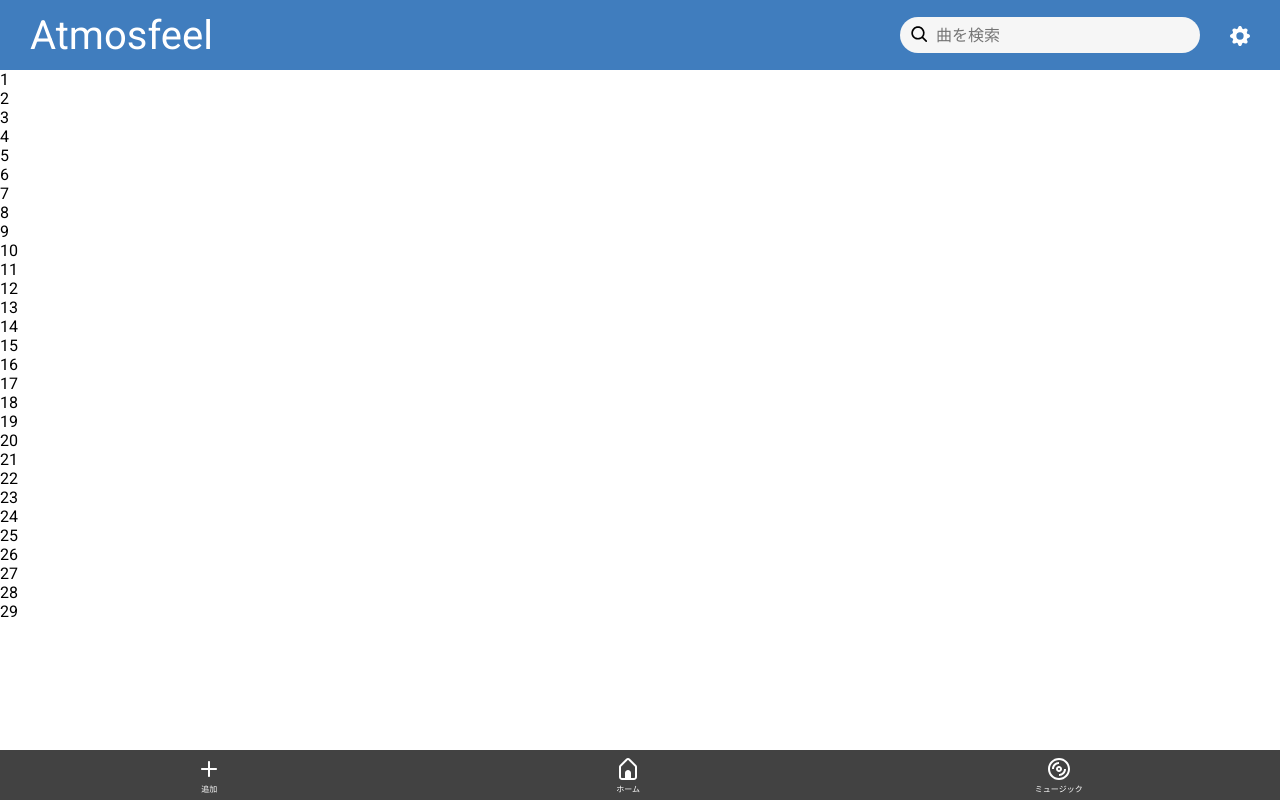
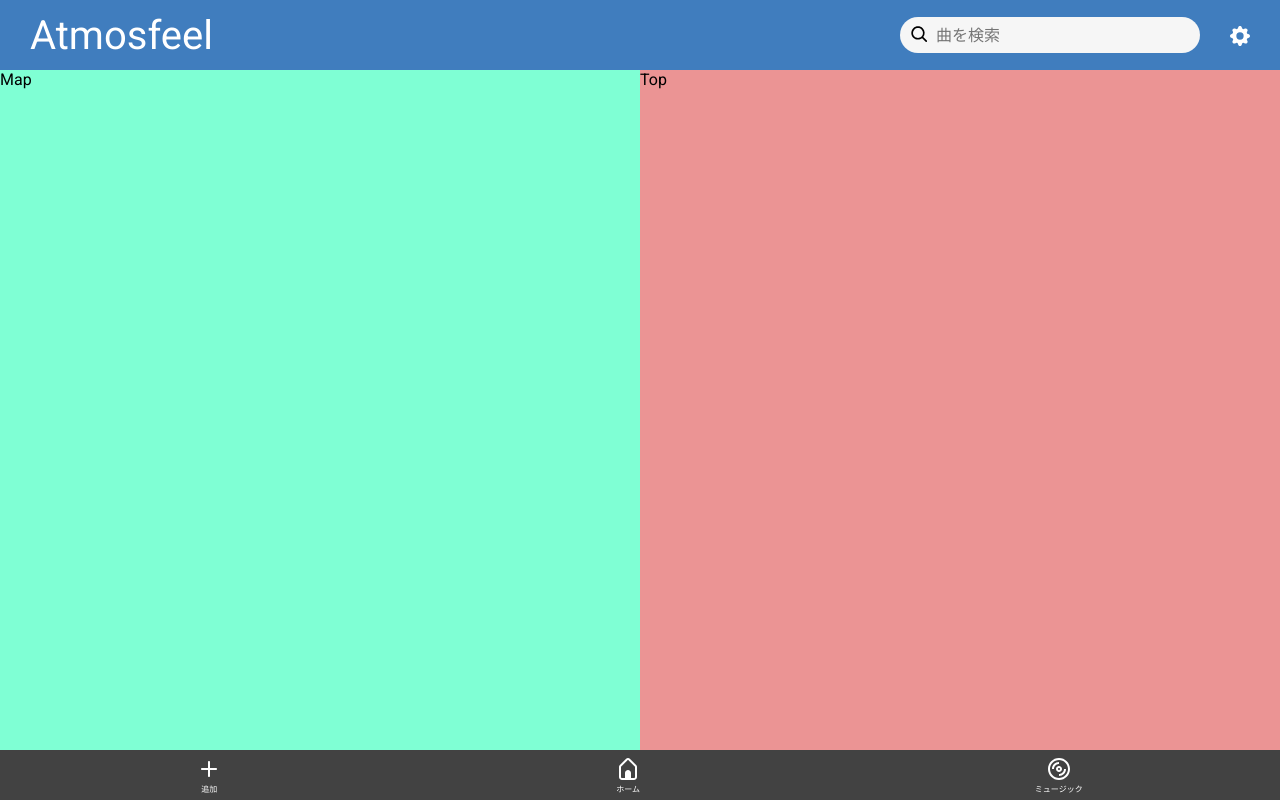
Before and after one commit to kc3hack/2024_A, a React (Vite) app in the folder frontend/: page / in a window 1280 px wide. Built offline with nearby package versions, Linux system fonts and the light colour scheme.

Commit message:
Layout MainPage

```diff
--- a/frontend/components/Main.tsx
+++ b/frontend/components/Main.tsx
@@ -1,66 +1,12 @@
 import React from "react";
+import Map from "../components/Map";
+import Top from "../pages/Top";
 
 const Main = () => {
   return (
     <main>
-      1
-      <br />
-      2
-      <br />
-      3
-      <br />
-      4
-      <br />
-      5
-      <br />
-      6
-      <br />
-      7
-      <br />
-      8
-      <br />
-      9
-      <br />
-      10
-      <br />
-      11
-      <br />
-      12
-      <br />
-      13
-      <br />
-      14
-      <br />
-      15
-      <br />
-      16
-      <br />
-      17
-      <br />
-      18
-      <br />
-      19
-      <br />
-      20
-      <br />
-      21
-      <br />
-      22
-      <br />
-      23
-      <br />
-      24
-      <br />
-      25
-      <br />
-      26
-      <br />
-      27
-      <br />
-      28
-      <br />
-      29
-      <br />
+      <Map />
+      <Top />
     </main>
   );
 };
--- /dev/null
+++ b/frontend/components/Map.tsx
@@ -0,0 +1,12 @@
+import React from "react";
+import "../styles/Map.css";
+
+const Map = () => {
+  return (
+    <div className="map">
+      <p>Map</p>
+    </div>
+  );
+};
+
+export default Map;
--- /dev/null
+++ b/frontend/pages/Top.tsx
@@ -0,0 +1,12 @@
+import React from "react";
+import "../styles/pages/Top.css";
+
+const Top = () => {
+  return (
+    <div className="top">
+      <p>Top</p>
+    </div>
+  );
+};
+
+export default Top;
--- a/frontend/styles/App.css
+++ b/frontend/styles/App.css
@@ -11,6 +11,7 @@ header {
 }
 
 main {
+    display: flex;
     --padding-top-menu: 70px;
     padding-top: var(--padding-top-menu);
     background-color: white;
--- /dev/null
+++ b/frontend/styles/Map.css
@@ -0,0 +1,5 @@
+.map {
+    background-color: aquamarine;
+    width: 50%;
+    height: calc(100vh - 120px);
+}
--- /dev/null
+++ b/frontend/styles/pages/Top.css
@@ -0,0 +1,5 @@
+.top {
+    background-color: rgb(235, 148, 148);
+    width: 50%;
+    height: calc(100vh - 120px);;
+}
```
